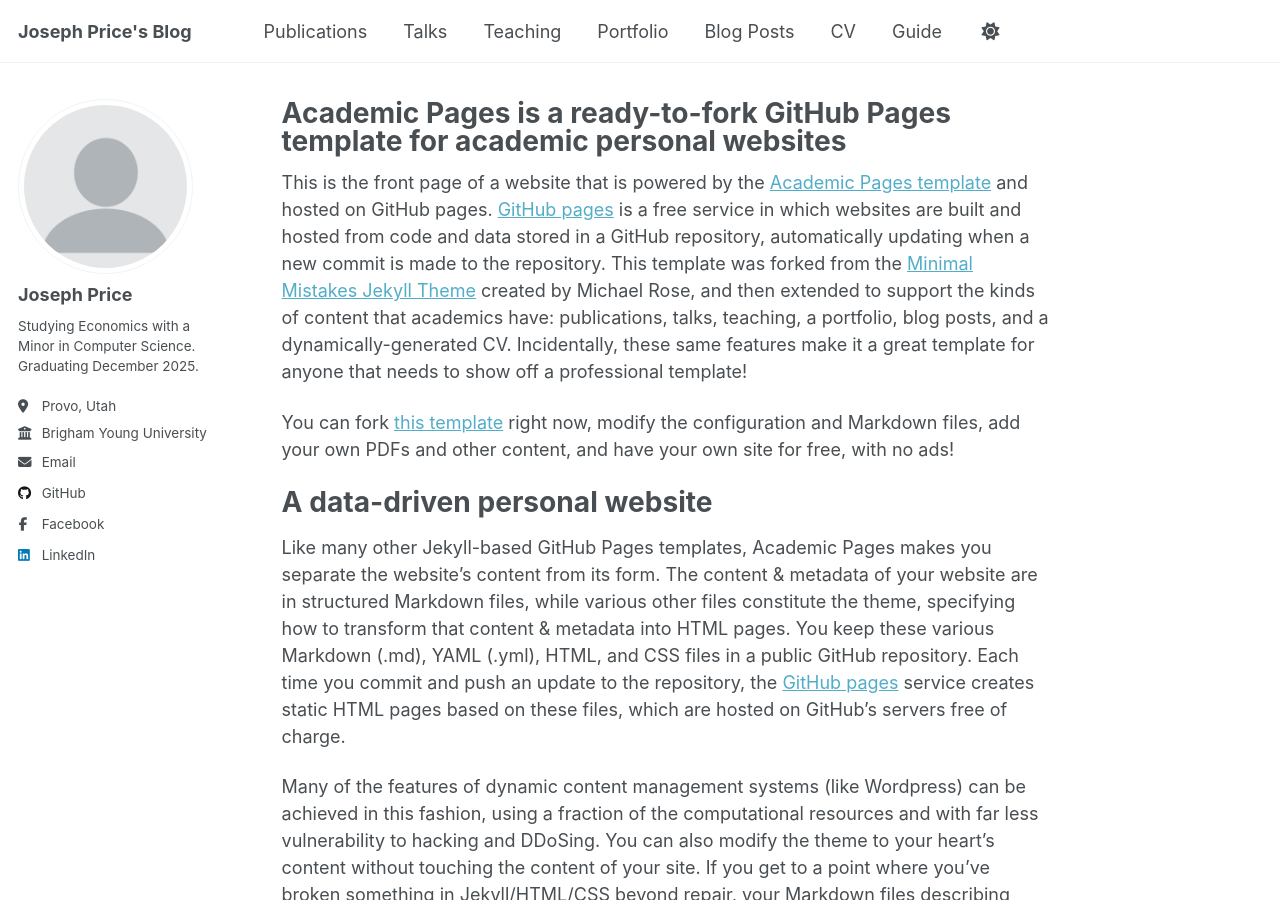
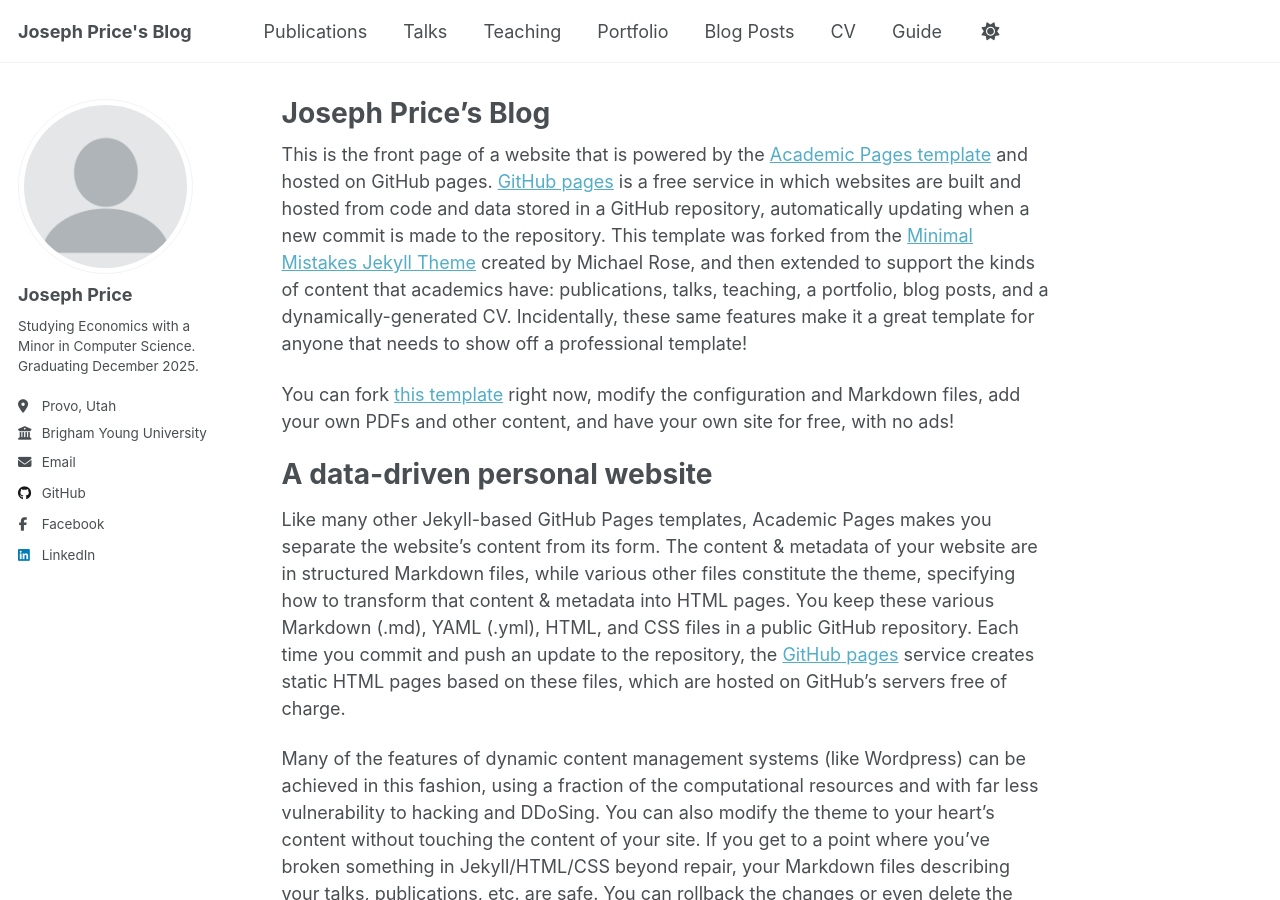
Before and after one commit to XenotropicMousePotato/xenotropicmousepotato.github.io, a Jekyll site: the page built from _pages/about.md, in a window 1280 px wide and 900 px high. Built offline with Jekyll 4.4.1, drawn with Linux system fonts in a browser that asks for light colours; a script that is not in the unit is left out; part of the change alters nothing that is shown.

Commit message:
Continued

```diff
--- a/_config.yml
+++ b/_config.yml
@@ -79,12 +79,12 @@ author:
 
 # Publication Category - The following the list of publication categories and their headings
 publication_category:
-  books:
-    title: 'Books'
-  manuscripts:
-    title: 'Journal Articles'
-  conferences:
-    title: 'Conference Papers'
+  #books:
+  #  title: 'Books'
+  #manuscripts:
+  #  title: 'Journal Articles'
+  #conferences:
+  #  title: 'Conference Papers'
 
 # Site Settings
 teaser                   :  # filename of teaser fallback teaser image placed in /images/, .e.g. "500x300.png"
--- a/_pages/about.md
+++ b/_pages/about.md
@@ -1,6 +1,6 @@
 ---
 permalink: /
-title: "Academic Pages is a ready-to-fork GitHub Pages template for academic personal websites"
+title: "Joseph Price's Blog"
 author_profile: true
 redirect_from:
   - /about/
```
